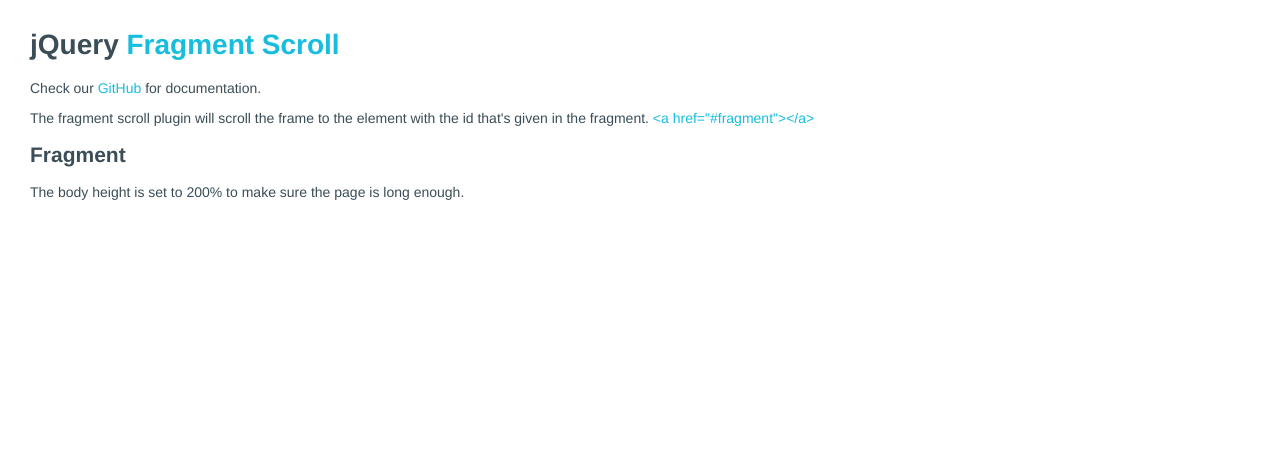
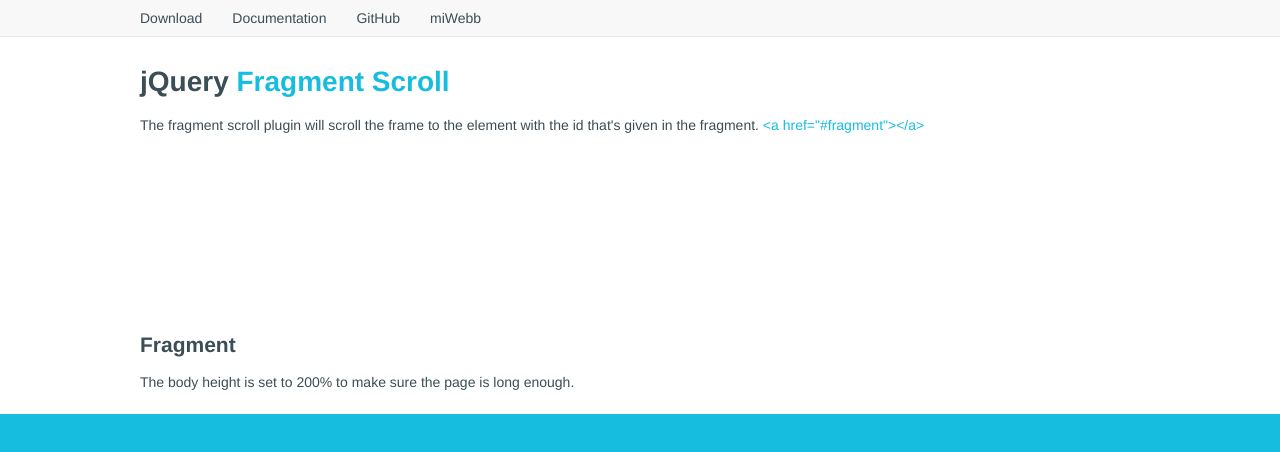
Before and after one commit to miWebb/jQuery.fragmentScroll, a website: page index.html in a window 1280 px wide. Shown: the top 452 px of the page. Drawn offline with Linux system fonts and the light colour scheme.

Commit message:
Update demo page

```diff
--- a/assets/css/style.css
+++ b/assets/css/style.css
@@ -8,6 +8,7 @@
 body
 {
 	height: 200%;
+	background: #16bdde;
 	color: #3b4d56;
 	font-family: 'Helvetica Neue', sans-serif;
 	font-size: 14px;
@@ -20,8 +21,14 @@
 
 a
 {
+	transition: all 0.3s ease;
 	color: #16bdde;
 	text-decoration: none;
+}
+
+a:hover
+{
+	color: #3b4d56;
 }
 
 ul
@@ -29,7 +36,60 @@
 	list-style-type: square;
 }
 
+.container
+{
+	margin: 0 auto;
+	padding: 10px 30px;
+	max-width: 1000px;
+}
+
+.container:before, .container:after
+{
+	content: " ";
+	display: table
+}
+
+.container:after
+{
+	clear: both
+}
+
+#nav
+{
+	background: #3b4d56;
+	background-color: #f8f8f8;
+	border-bottom: 1px #e8e8e8 solid;
+}
+
+#nav ul
+{
+	margin: 0;
+	padding: 0;
+	list-style: none;
+}
+
+#nav li
+{
+	float: left;
+	margin-right: 30px;
+}
+
+#nav a
+{
+	color: #3b4d56;
+}
+
+#nav a:hover
+{
+	color: #16bdde;
+}
+
 #page
 {
-	padding: 10px 30px;
+	background: white;
 }
+
+#fragment
+{
+	margin-top: 200px;
+}
--- a/index.html
+++ b/index.html
@@ -13,22 +13,33 @@
 		<script type="text/javascript">
 
 		$(window).load(function() {
-			$("html, body").fragmentScroll();
+			$("html").fragmentScroll();
 		});
 
 		</script>
 	</head>
 	<body>
+		<div id="nav">
+			<div class="container">
+				<ul>
+					<li><a href="https://github.com/miWebb/jQuery.fragmentScroll/releases">Download</a></li>
+					<li><a href="https://github.com/miWebb/jQuery.fragmentScroll">Documentation</a></li>
+					<li><a href="https://github.com/miWebb">GitHub</a></li>
+					<li><a href="https://www.miwebb.com">miWebb</a></li>
+				</ul>
+			</div>
+		</div>
 		<div id="page">
+			<div class="container">
 				<div id="jquery">
 					<h1>jQuery <span>Fragment Scroll</span></h1>
-				<p>Check our <a href="https://github.com/miWebb/jQuery.stickyFooter">GitHub</a> for documentation.</p>
-				<p>The fragment scroll plugin will scroll the frame to the element with the id that's given in the fragment. <a href="#fragment">&lt;a href="#fragment"&gt;&lt;/a&gt;</a></p>
+					<p>The fragment scroll plugin will scroll the frame to the element with the id that's given in the fragment. <a href="#fragment">&lt;a href="#fragment">&lt;/a></a></p>
 				</div>
 				<div id="fragment">
 					<h2>Fragment</h2>
 					<p>The body height is set to 200% to make sure the page is long enough.</p>
 				</div>
 			</div>
+		</div>
 	</body>
 </html>
```
Lines whose indentation alone changed are shown as unchanged.
